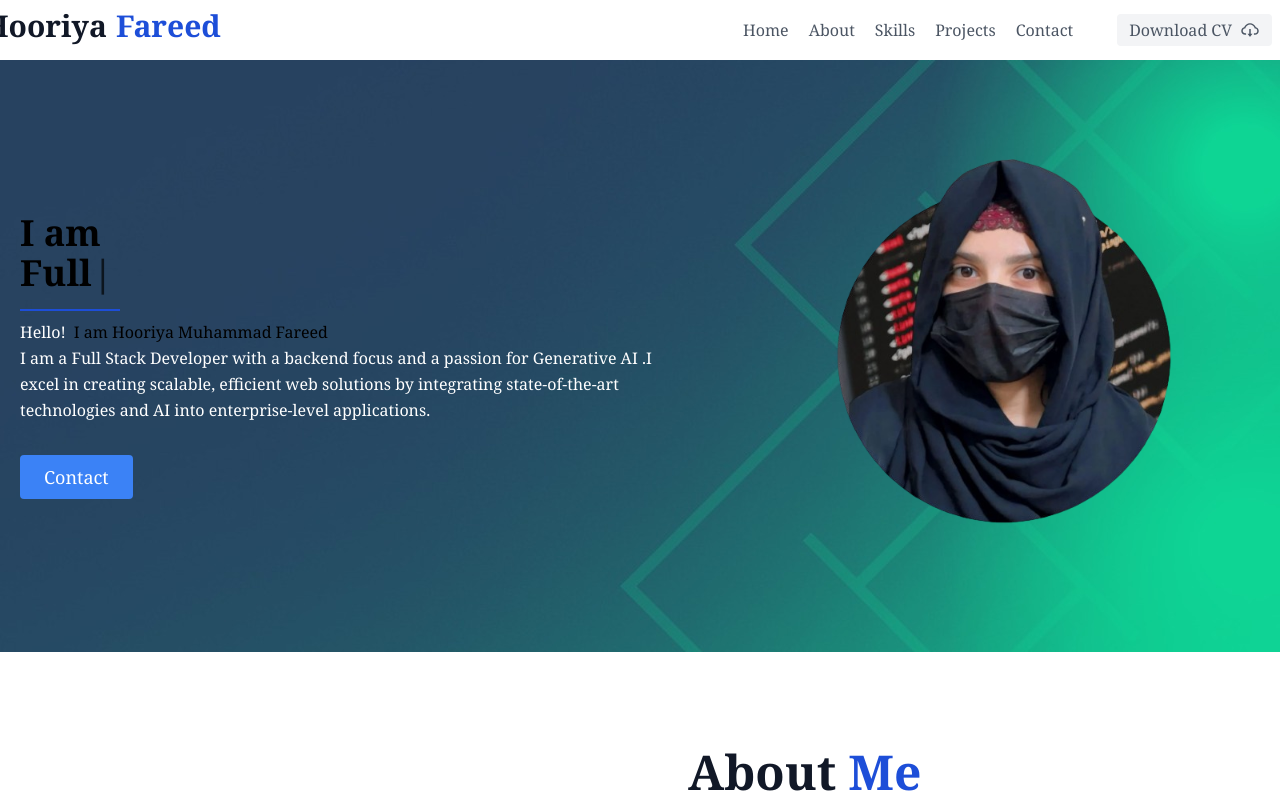
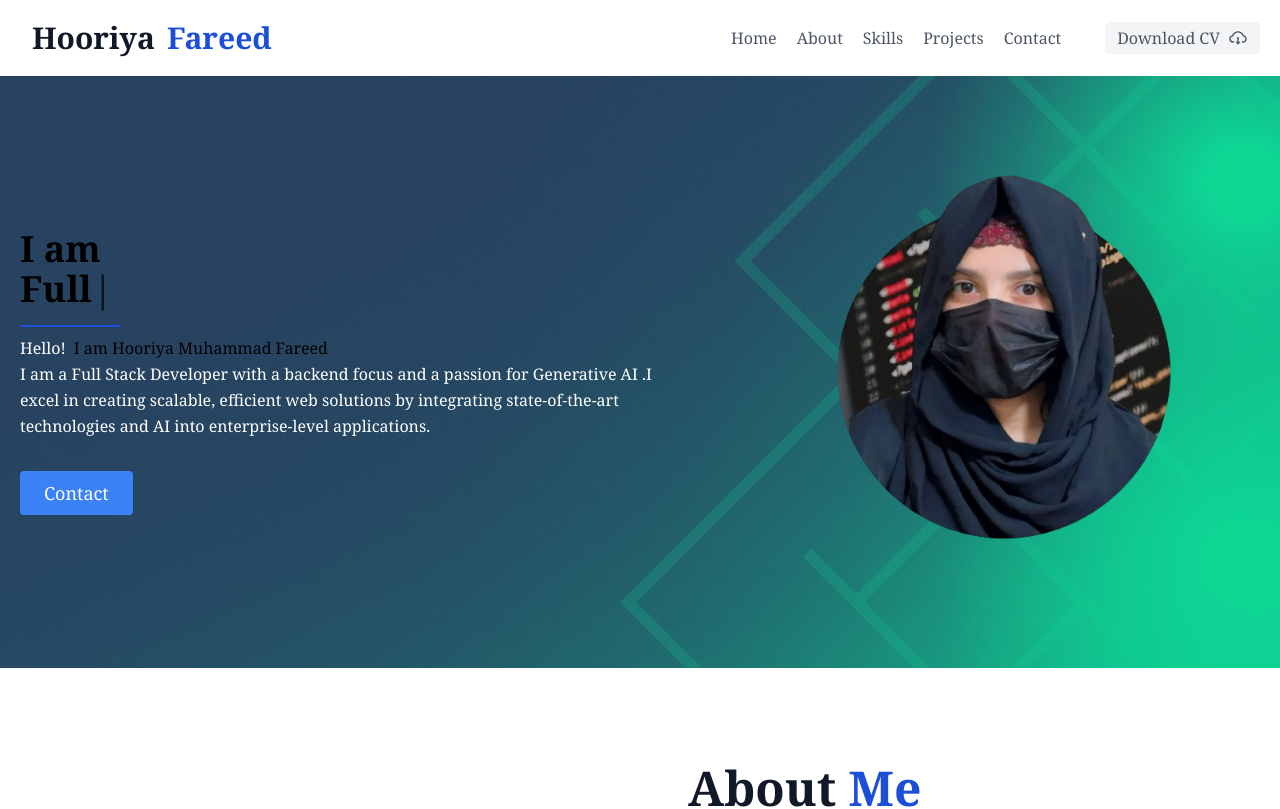
Before and after one commit to hooriyaa/Portfolio, a Next.js app: page / in a window 1280 px wide. Shown: the top 809 px of the page. Built offline with nearby package versions, Linux system fonts and the light colour scheme.

Commit message:
push changes

```diff
--- a/src/app/component/footer.tsx
+++ b/src/app/component/footer.tsx
@@ -6,10 +6,10 @@ import { ImLinkedin } from "react-icons/im";
 
 const Footer = () => {
   return (
+    <footer className="text-gray-600 body-font">
       <div className="bg-blue-50 font-serif">
-      <footer className="text-gray-600 body-font">
     <div className="container px-5 py-8 mx-auto flex items-center sm:flex-row flex-col">
-          <a className=" flex title-font font-medium items-center md:justify-start justify-center text-gray-900">
+      <a className="flex title-font font-medium items-center md:justify-start justify-center text-gray-900">
       <Image
             src={require("../../../public/assests/pictures/portfolio.png")}
             width={180}
@@ -17,15 +17,15 @@ const Footer = () => {
             alt="My Portfolio"
             className="w-[300px] rounded-3xl h-[110px]"
           />
-            <span className="ml-7 font-bold font-serif text-2xl">
+        <span className="ml-3  font-bold font-serif text-xl">
           MY
-              <span className=" font-bold ml-2 font-serif text-2xl text-blue-700">
+            <span className=" font-bold ml-2 font-serif text-xl text-blue-700">
               PORTFOLIO
             </span>
             </span>
       </a>
       <p className="text-sm text-gray-500 sm:ml-4 sm:pl-4 sm:border-l-2 font-serif sm:border-gray-200 sm:py-2 sm:mt-0 mt-4">
-            © 2020 MY PORTFOLIO
+      © 2024 MY PORTFOLIO
       </p>
       <span className="inline-flex sm:ml-auto sm:mt-0 mt-4 justify-center sm:justify-start">
           <Link
@@ -47,8 +47,9 @@ const Footer = () => {
           </Link>
         </span>
       </div>
+      </div>
     </footer>
-    </div>
+
   );
 };
 
--- a/src/app/component/navbar.tsx
+++ b/src/app/component/navbar.tsx
@@ -4,32 +4,31 @@ import { AiOutlineCloudDownload } from "react-icons/ai";
 
 const Navbar = () => {
   return (
+    <header className="text-gray-600 body-font">
       <div className="bg-white z-50 sticky top-0 font-serif">
-      <header className="text-gray-600 body-font ">
-        <div className="container mx-auto flex flex-wrap p-2 flex-col md:flex-row items-center">
-          <a className="flex title-font font-medium items-center md:justify-start justify-center text-gray-900">
-            <h1 className="text-3xl mr-7 -ml-6 font-serif font-semibold mb-2">
+        <div className="container mx-auto flex flex-wrap p-5 flex-col md:flex-row items-center">
+          <a className="flex title-font font-medium items-center text-gray-900 mb-4 md:mb-0">
+            <span className="ml-3 text-blac text-3xl font-serif font-semibold ">
               Hooriya
-              <span className="  text-3xl text-blue-700 font-serif font-semibold ml-[9px] ">
+              <span className="ml-3  text-3xl font-serif font-semibold text-blue-700">
                 Fareed
               </span>
-            </h1>
+            </span>
           </a>
-
-          <nav className="md:ml-auto md:mr-66 flex flex-wrap items-center text-base justify-center">
+          <nav className="md:ml-auto flex flex-wrap items-center text-base justify-center">
           <Link href={"/"} className="mr-5 hover:text-gray-900">
             Home
           </Link>
-            <Link href={"#About"} className="mr-5 hover:text-blue-600">
+          <Link href={"#About"} className="mr-5 hover:text-gray-900">
             About
           </Link>
-            <Link href={"#Skills"} className="mr-5 hover:text-blue-600">
+          <Link href={"#Skills"} className="mr-5 hover:text-gray-900">
             Skills
           </Link>
-            <Link href={"#Project"} className="mr-5 hover:text-blue-600">
+          <Link href={"#Project"} className="mr-5 hover:text-gray-900">
             Projects
           </Link>
-            <Link href={"#Contact"} className="mr-5 hover:text-blue-600">
+          <Link href={"#Contact"} className="mr-5 hover:text-gray-900">
             Contact
           </Link>
         </nav>
@@ -40,8 +39,8 @@ const Navbar = () => {
           </button>
         </a>
         </div>
+      </div>
     </header>
-    </div>
   );
 };
 
```
Lines whose indentation alone changed are shown as unchanged.
